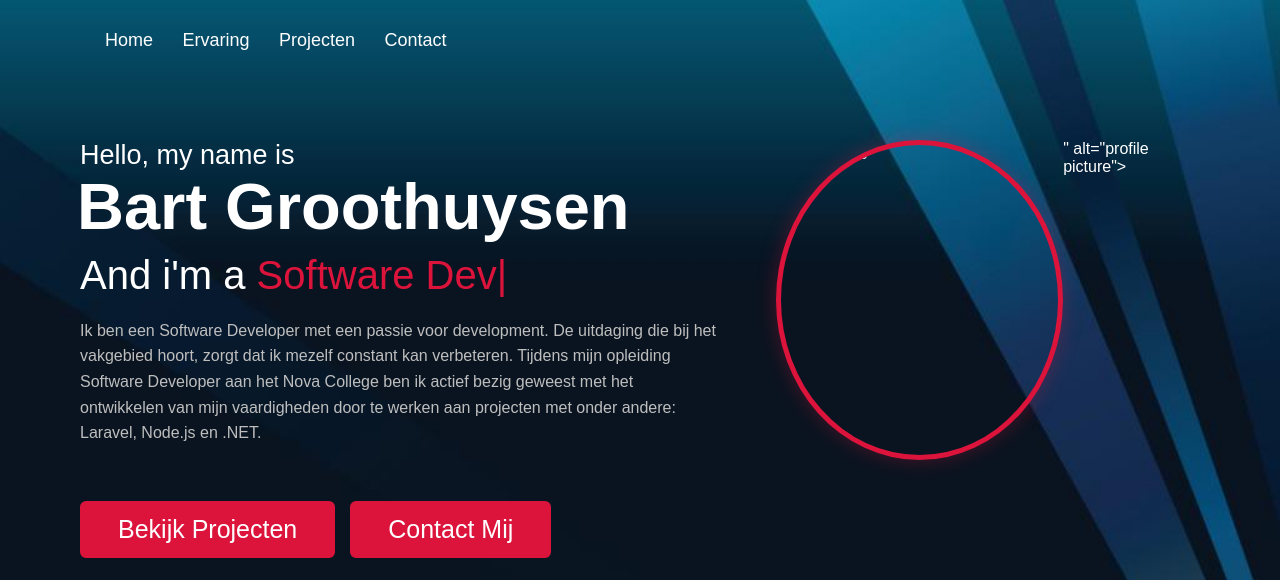
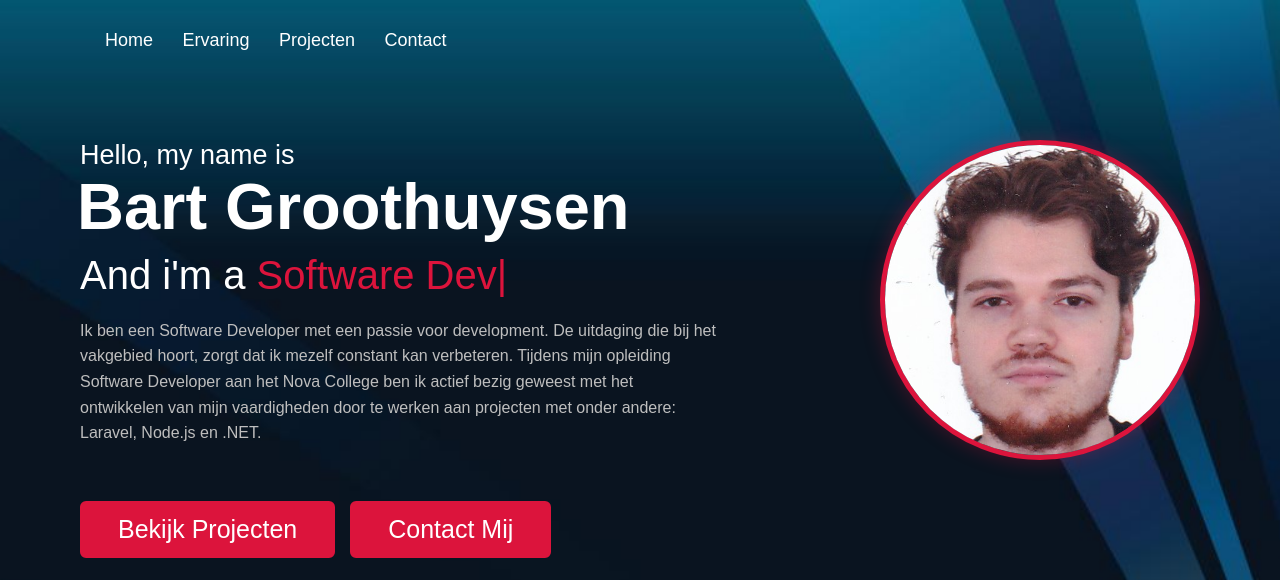
Before and after one commit to Bartgro2/personal-portfolio, a plain HTML site: page index.html in a window 1280 px wide. Shown: the top 580 px of the page. Drawn offline with nearby package versions, Linux system fonts and the light colour scheme.

Commit message:
small issue resolved

```diff
--- a/index.html
+++ b/index.html
@@ -56,7 +56,7 @@
                 </div>
 
                 <div class="home-image-box">
-                    <img src="./Images/profile.png" alt="Profile pic">" alt="profile picture">
+                    <img src="./Images/profile.jpg" alt="Profile pic">
                 </div>
 
             </div>
```
